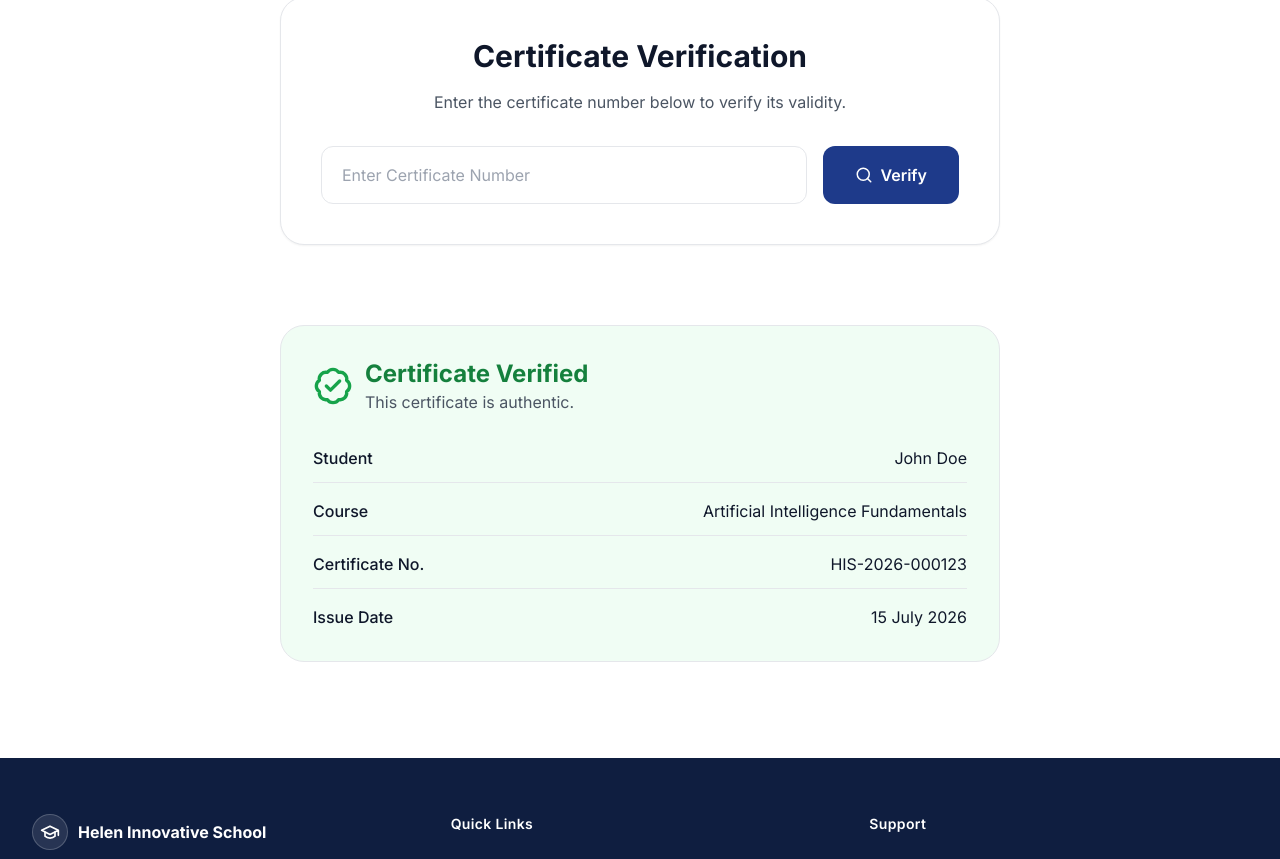
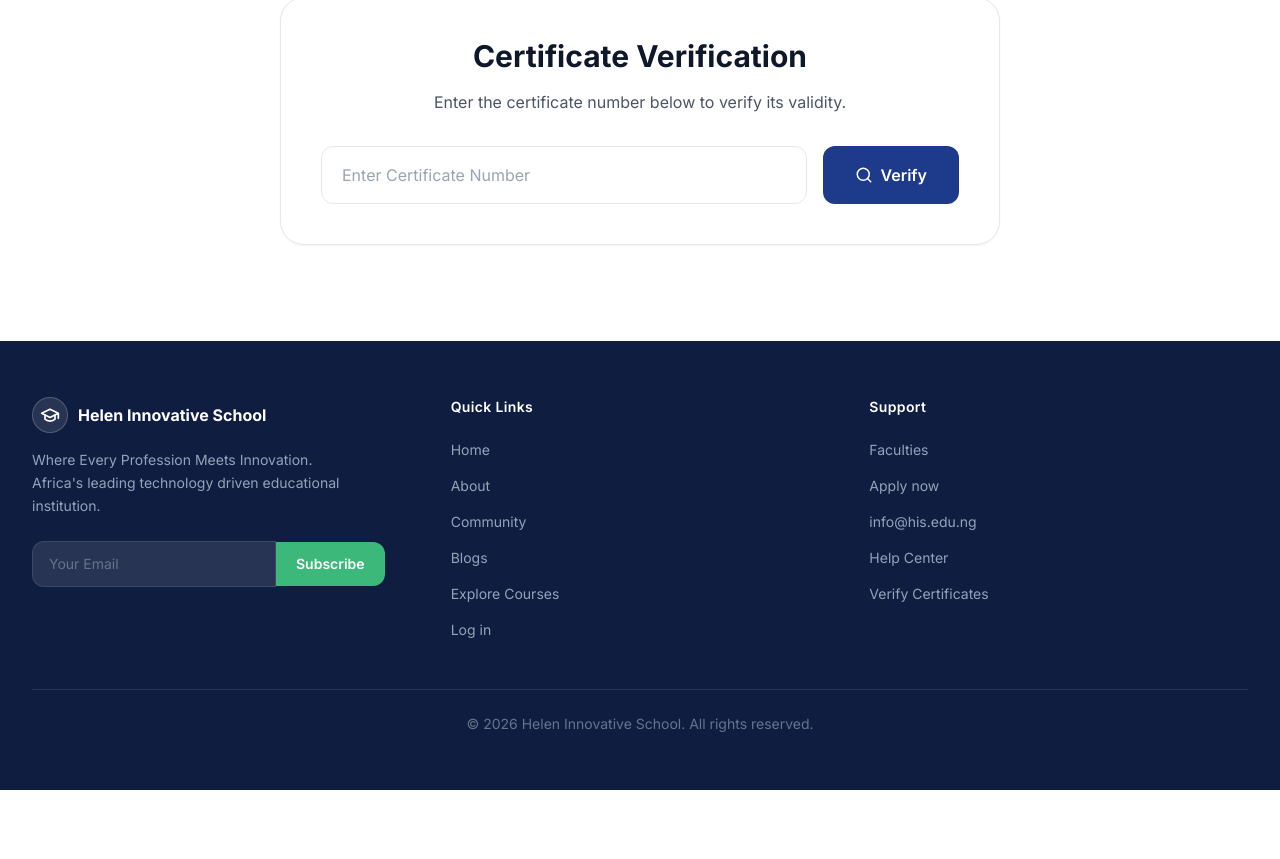
Before and after one commit to kevin-georgewill/Helen-Innovative-School, a Next.js app in the folder frontend/: page /verify in a window 1280 px wide. Shown: the part 563-1422 px from the top of the page. After the commit the page ends 1353 px from the top, so only its background shows below. Built offline with nearby package versions, Linux system fonts and the light colour scheme.

Commit message:
feat: remove certificate verification placeholder

```diff
--- a/frontend/app/(public)/verify/page.tsx
+++ b/frontend/app/(public)/verify/page.tsx
@@ -59,57 +59,6 @@ export default function VerifyCertificatePage() {
 
       </section>
 
-      {/* Demo Result */}
-      <section className="mx-auto max-w-3xl px-6">
-
-        <div className="rounded-3xl border bg-green-50 p-8">
-
-          <div className="flex items-center gap-3">
-
-            <BadgeCheck className="h-10 w-10 text-green-600" />
-
-            <div>
-
-              <h3 className="text-2xl font-bold text-green-700">
-                Certificate Verified
-              </h3>
-
-              <p className="text-gray-600">
-                This certificate is authentic.
-              </p>
-
-            </div>
-
-          </div>
-
-          <div className="mt-8 space-y-4">
-
-            <div className="flex justify-between border-b pb-3">
-              <span className="font-medium">Student</span>
-              <span>John Doe</span>
-            </div>
-
-            <div className="flex justify-between border-b pb-3">
-              <span className="font-medium">Course</span>
-              <span>Artificial Intelligence Fundamentals</span>
-            </div>
-
-            <div className="flex justify-between border-b pb-3">
-              <span className="font-medium">Certificate No.</span>
-              <span>HIS-2026-000123</span>
-            </div>
-
-            <div className="flex justify-between">
-              <span className="font-medium">Issue Date</span>
-              <span>15 July 2026</span>
-            </div>
-
-          </div>
-
-        </div>
-
-      </section>
-
     </div>
   );
 }
```
